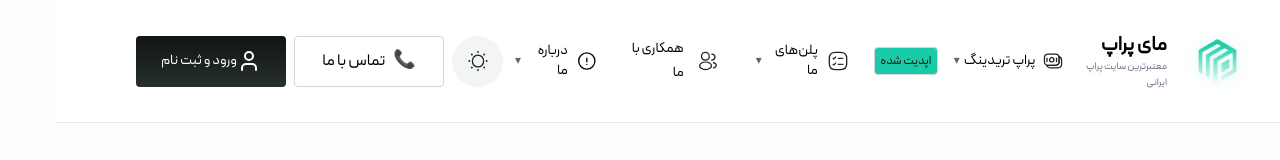
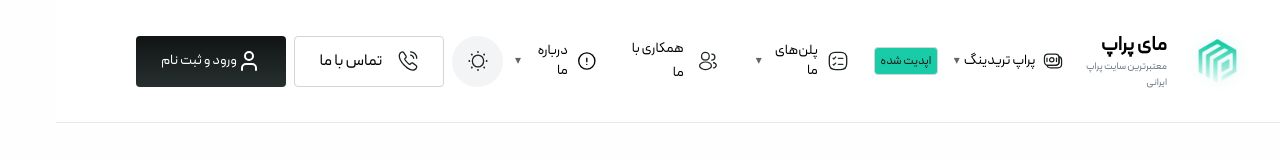
Before and after one commit to omidasghari1381/Article-page-NextJS, a Next.js app: page /faq/new-faq in a window 1280 px wide. Shown: the top 160 px of the page. Built offline with nearby package versions, Linux system fonts and the light colour scheme.

Commit message:
fixed the phone svg on header

```diff
--- a/src/components/Header.tsx
+++ b/src/components/Header.tsx
@@ -151,7 +151,14 @@ export default function Header() {
             href="/contact"
             className="flex items-center justify-center leading-6 text-base gap-2 border border-gray-300 px-4 py-2 rounded-sm  font-medium hover:bg-gray-50 transition text-black w-[150px] h-[51px]"
           >
-            <span className="text-lg">📞</span>
+            <Image
+              src="/svg/phone2.svg"
+              alt="arrowUp"
+              width={20}
+              height={20}
+              className="rounded-sm"
+            />
+            <span className="text-lg"></span>
             تماس با ما
           </Link>
           <Link
```
Also changed, not shown: public/svg/phone2.svg (added).
